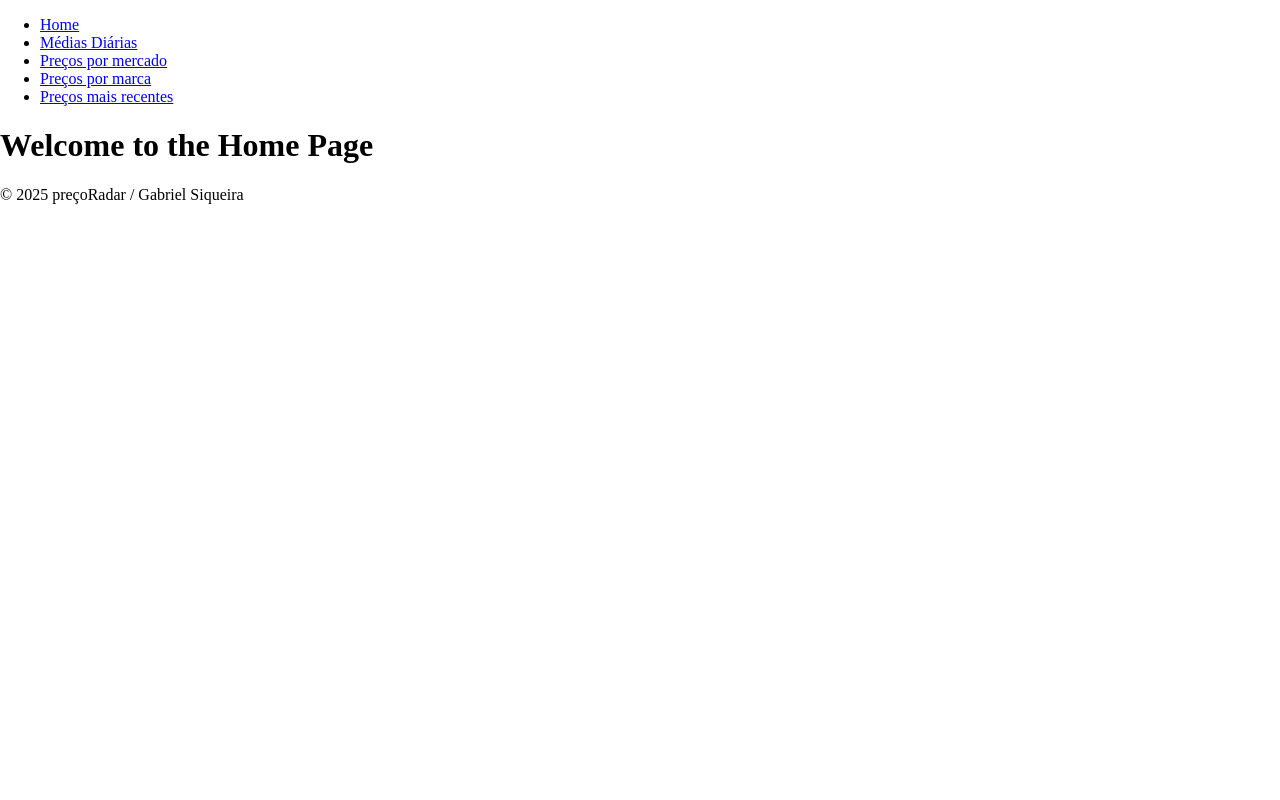
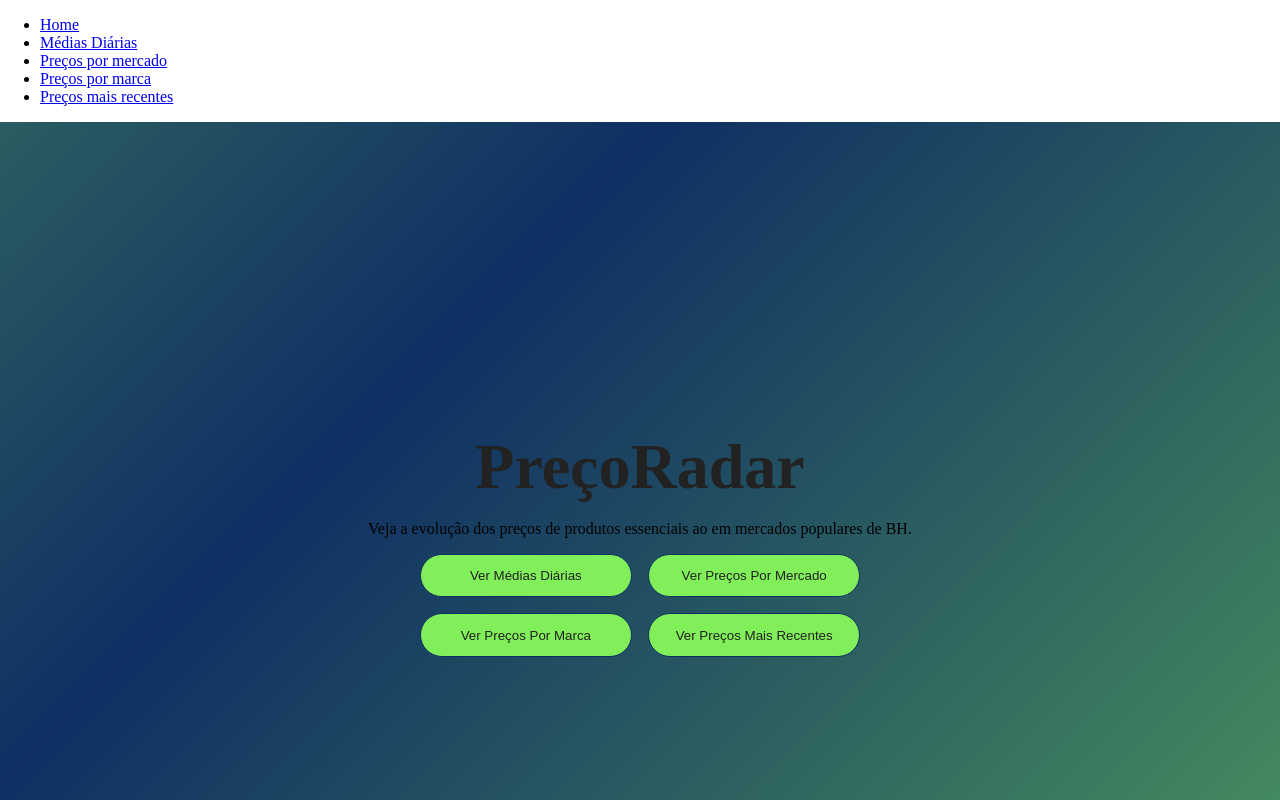
Before and after one commit to ToastedGMS/price-tracker, a React (Vite) app: page / in a window 1280 px wide. Shown: the top 800 px of the page. Built offline with nearby package versions, Linux system fonts and the light colour scheme; no server answers.

Commit message:
Add Home page layout and reusable button component with styles

```diff
--- a/src/pages/Home.jsx
+++ b/src/pages/Home.jsx
@@ -1,9 +1,33 @@
 import React from 'react';
+import HomepageBtn from '../reusable/HomepageBtn';
+import styles from './stylesheets/Home.module.css';
 
 const Home = () => {
 	return (
-		<div>
-			<h1>Welcome to the Home Page</h1>
+		<div className={styles.hero}>
+			<h1>PreçoRadar</h1>
+			<p>
+				Veja a evolução dos preços de produtos essenciais ao em mercados
+				populares de BH.
+			</p>
+			<div className={styles.btnContainer}>
+				<HomepageBtn
+					destiny={'/average-prices'}
+					buttonText={'Ver Médias Diárias'}
+				/>
+				<HomepageBtn
+					destiny={'/prices-per-market'}
+					buttonText={'Ver Preços Por Mercado'}
+				/>
+				<HomepageBtn
+					destiny={'/prices-per-brand'}
+					buttonText={'Ver Preços Por Marca'}
+				/>
+				<HomepageBtn
+					destiny={'/latest-prices'}
+					buttonText={'Ver Preços Mais Recentes'}
+				/>
+			</div>
 		</div>
 	);
 };
--- /dev/null
+++ b/src/pages/stylesheets/Home.module.css
@@ -0,0 +1,34 @@
+@keyframes gradientShift {
+	0% {
+		background-position: 0% 50%;
+	}
+	50% {
+		background-position: 100% 50%;
+	}
+	100% {
+		background-position: 0% 50%;
+	}
+}
+
+.hero {
+	height: 100vh;
+	display: flex;
+	flex-direction: column;
+	align-items: center;
+	justify-content: center;
+	background: linear-gradient(-45deg, #81ef59, #0f2f63, #81ef59, #0f2f63);
+	background-size: 400% 400%;
+	animation: gradientShift 15s ease infinite;
+}
+
+.hero h1 {
+	font-size: 4rem;
+	color: #222222;
+	margin-bottom: 0;
+}
+
+.btnContainer {
+	display: grid;
+	grid-template-columns: 1fr 1fr;
+	gap: 1em;
+}
--- /dev/null
+++ b/src/reusable/HomepageBtn.jsx
@@ -0,0 +1,14 @@
+import React from 'react';
+import { useNavigate } from 'react-router-dom';
+import styles from './stylesheets/HomepageBtn.module.css';
+
+const HomepageBtn = ({ destiny, buttonText }) => {
+	const navigate = useNavigate();
+	return (
+		<button className={styles.HomepageBtn} onClick={() => navigate(destiny)}>
+			{buttonText}
+		</button>
+	);
+};
+
+export default HomepageBtn;
--- /dev/null
+++ b/src/reusable/stylesheets/HomepageBtn.module.css
@@ -0,0 +1,13 @@
+.HomepageBtn {
+	background-color: #81ef59;
+	color: #222222;
+	padding: 1em 2em;
+	border-radius: 50px;
+	border: 1px solid #0f2f63;
+}
+
+.HomepageBtn:hover {
+	background-color: #5feb2c;
+	cursor: pointer;
+	outline: solid 2px #0f2f63;
+}
```
